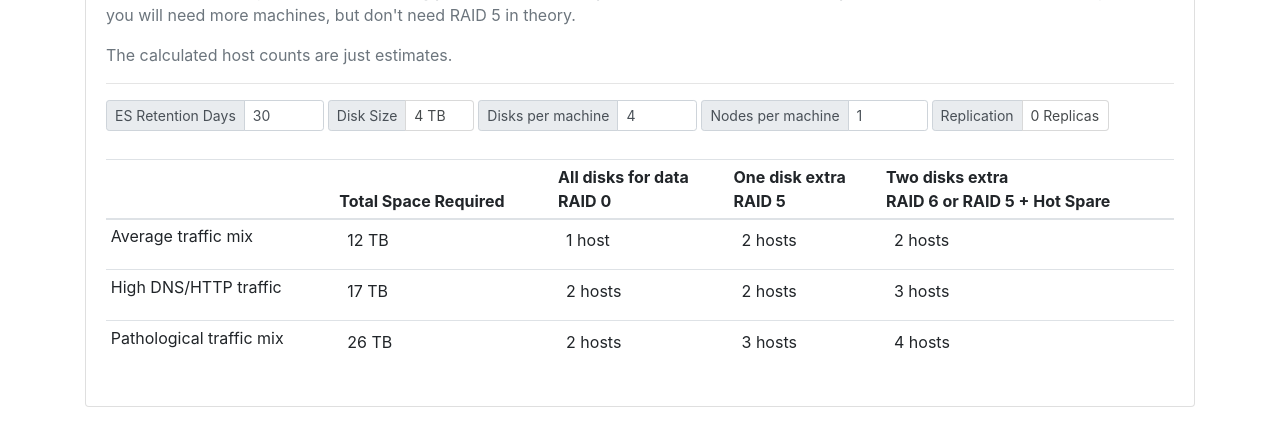
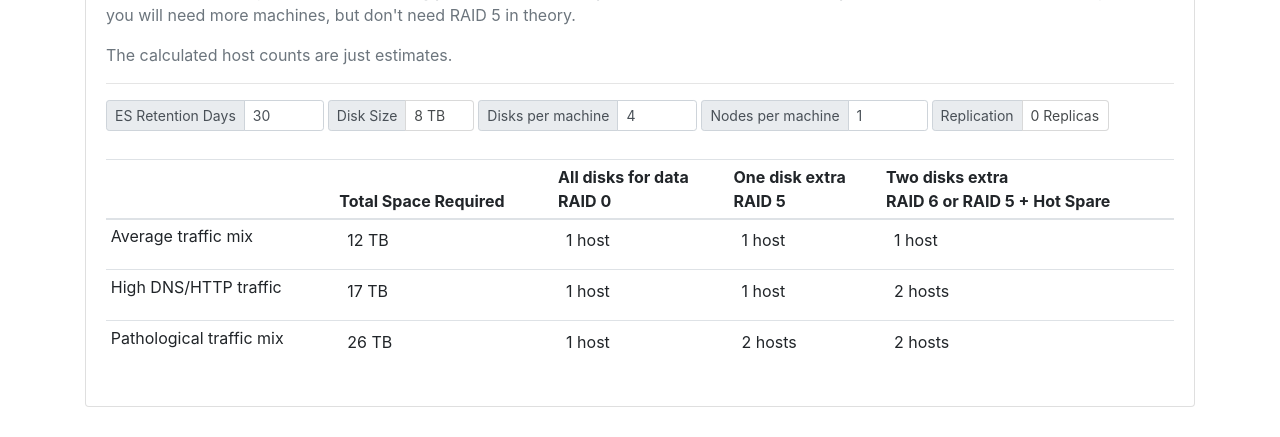
Before and after one commit to arkime/arkimeweb, a Jekyll site: the page built from estimators.html, in a window 1280 px wide and 900 px high, scrolled down 521 px. Shown: the part 368-805 px from the top of the window. Built offline with Jekyll 4.4.1, drawn with Linux system fonts in a browser that asks for light colours; some of the changed lines change nothing that is shown.

Commit message:
update ES disks too

```diff
--- a/estimators.html
+++ b/estimators.html
@@ -285,15 +285,18 @@ title: Estimators
                   <option value=400>400 GB</option>
                   <option value=800>800 GB</option>
                   <option value=1000>1 TB</option>
+                  <option value=1500>1.5 TB</option>
                   <option value=2000>2 TB</option>
                   <option value=2000>3 TB</option>
-                  <option value=4000 selected>4 TB</option>
+                  <option value=4000>4 TB</option>
                   <option value=6000>6 TB</option>
-                  <option value=8000>8 TB</option>
+                  <option value=8000 selected>8 TB</option>
                   <option value=10000>10 TB</option>
                   <option value=12000>12 TB</option>
                   <option value=14000>14 TB</option>
                   <option value=16000>16 TB</option>
+                  <option value=18000>18 TB</option>
+                  <option value=20000>20 TB</option>
                 </select>
               </div>
 
```
